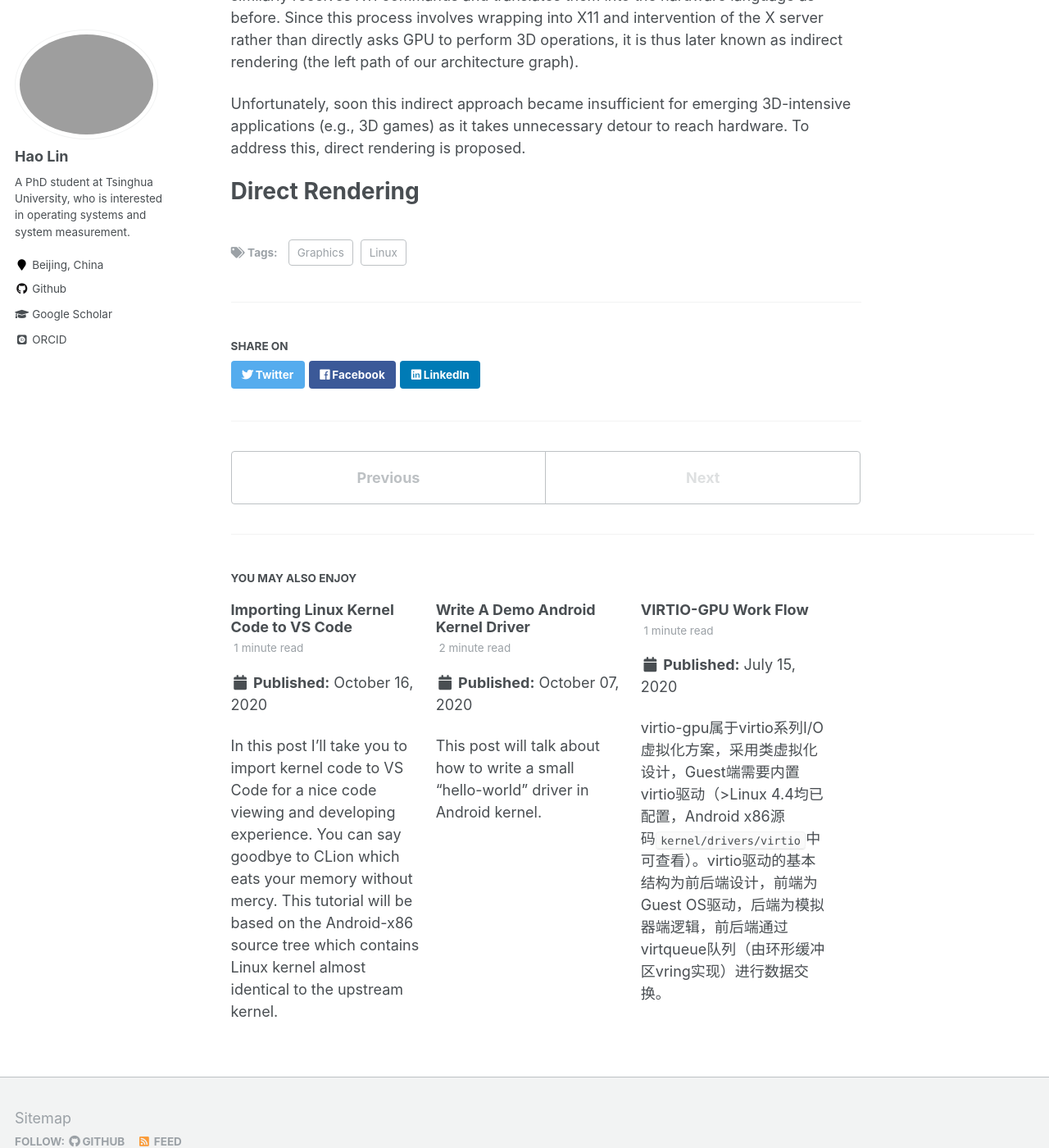
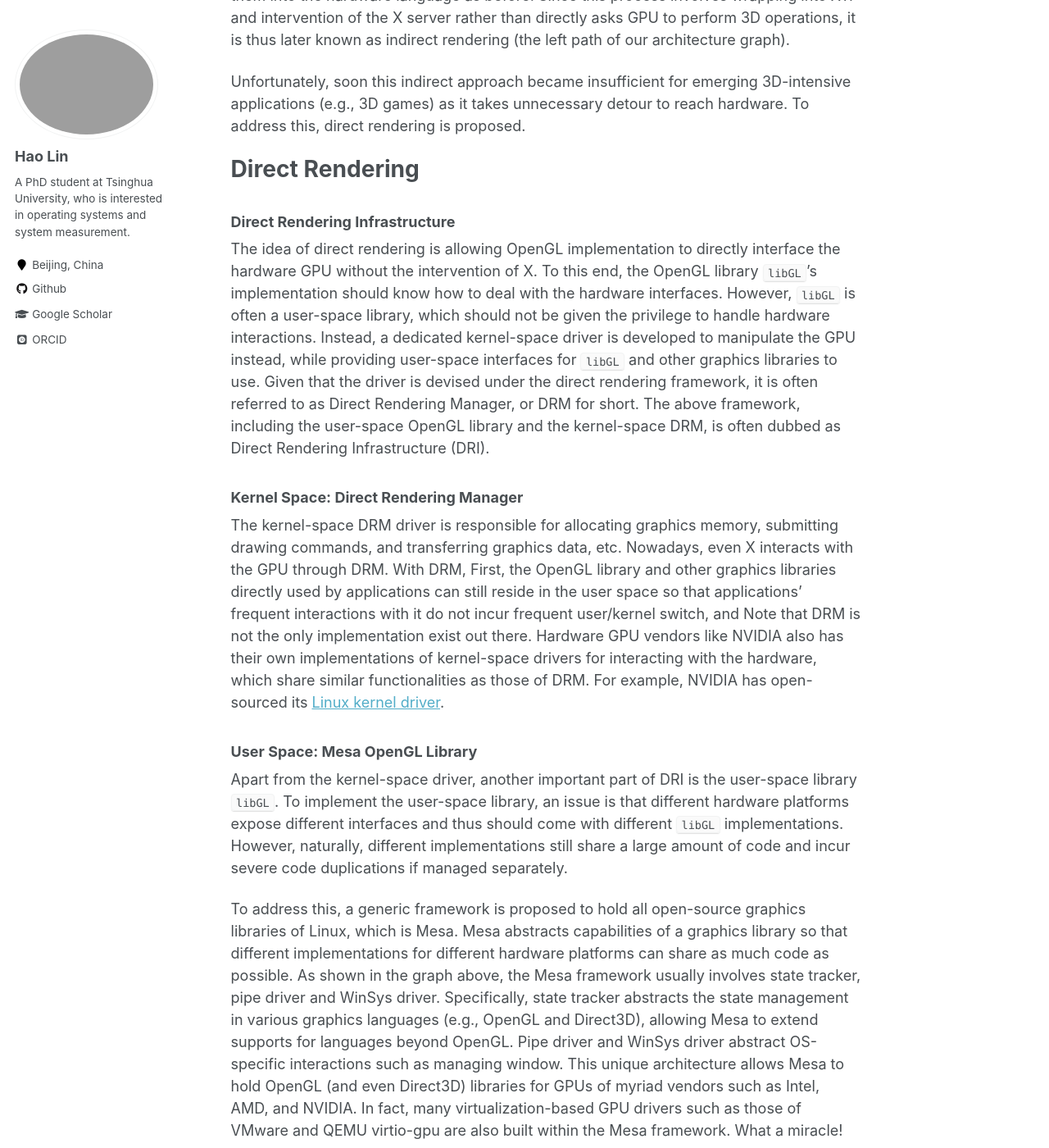
Before and after one commit to andylin-hao/andylin-hao.github.io, a Jekyll site: the page built from _posts/2021-04-25-Linux-Graphics-Stack.md, in a window 1280 px wide and 1400 px high, scrolled down 2770 px. Shown: the whole window at 82% size. Built offline with Jekyll 4.4.1, drawn with Linux system fonts in a browser that asks for light colours; some web fonts are replaced; some of the changed text lies outside the part shown.

Commit message:
update linux graphics post

```diff
--- a/_posts/2021-04-25-Linux-Graphics-Stack.md
+++ b/_posts/2021-04-25-Linux-Graphics-Stack.md
@@ -34,8 +34,50 @@ Nothing is complex in the beginning. The same goes for the Linux graphics. In th
 At that time, only 2D rendering is necessary for computer graphics. Therefore, the initial ``libX11`` only includes 2D-related operations. However, with the advent of 3D graphics, the above-described architecture soon fails to satisfy people's needs. To perform 3D rendering on heterogeneous hardware,
 OpenGL is developed as the new GPU-agnostic interfaces for 3D operations. Specifically, OpenGL is only a series of function specifications that dictate only “what they do” but do not restrict “how to do it”. Thus, the actual OpenGL implementation is totally delegated to the system, which normally can be found in the ``libGL.so`` your 3D applications link to.
 
-To fully exploit the hardware capability and avoid complete refactoring of the whole stack, the initial implementation of OpenGL is built upon the 2D X server architecture. The technique that makes this possible is what we call the GL eXtenstion (``GLX``) of the X11 protocol. ``GLX`` is a wapper that wraps OpenGL function calls in X11. The X server then similarly receives X11 commands and translates them into the hardware language as before. Since this process involves wrapping into X11 and intervention of the X server rather than directly asks GPU to perform 3D operations, it is thus later known as indirect rendering (the left path of our architecture graph).
+To avoid complete refactoring of the whole stack, the initial implementation of OpenGL is built upon the 2D X server architecture. The technique that makes this possible is what we call the GL eXtenstion (``GLX``) of the X11 protocol. ``GLX`` is a wapper that wraps OpenGL function calls in X11. The X server then similarly receives X11 commands and translates them into the hardware language as before. Since this process involves wrapping into X11 and intervention of the X server rather than directly asks GPU to perform 3D operations, it is thus later known as indirect rendering (the left path of our architecture graph).
 
 Unfortunately, soon this indirect approach became insufficient for emerging 3D-intensive applications (e.g., 3D games) as it takes unnecessary detour to reach hardware. To address this, direct rendering is proposed.
 
 # Direct Rendering
+
+### Direct Rendering Infrastructure
+
+The idea of direct rendering is allowing OpenGL implementation
+    to directly interface the hardware GPU without the intervention of X.
+To this end, the OpenGL library `libGL`'s implementation should know how to deal with the hardware interfaces.
+However, `libGL` is often a user-space library,
+    which should not be given the privilege to handle hardware interactions.
+Instead, a dedicated kernel-space driver is developed to manipulate the GPU instead,
+    while providing user-space interfaces for `libGL` and other graphics libraries to use.
+Given that the driver is devised under the direct rendering framework,
+    it is often referred to as Direct Rendering Manager, or DRM for short.
+The above framework, including the user-space OpenGL library and the kernel-space DRM,
+    is often dubbed as Direct Rendering Infrastructure (DRI).
+
+### Kernel Space: Direct Rendering Manager
+
+The kernel-space DRM driver is responsible for allocating graphics memory, submitting drawing commands, and transferring graphics data, etc.
+Nowadays, even X interacts with the GPU through DRM.
+With DRM,
+First, the OpenGL library and other graphics libraries directly used by applications can still reside in the user space so that applications' frequent interactions with it do not incur frequent user/kernel switch, and
+Note that DRM is not the only implementation exist out there.
+Hardware GPU vendors like NVIDIA also has their own implementations of kernel-space drivers for interacting with the hardware,
+    which share similar functionalities as those of DRM.
+For example, NVIDIA has open-sourced its [Linux kernel driver](https://github.com/NVIDIA/open-gpu-kernel-modules).
+
+### User Space: Mesa OpenGL Library
+
+Apart from the kernel-space driver, another important part of DRI is the user-space library `libGL`.
+To implement the user-space library,
+    an issue is that different hardware platforms expose different interfaces and thus should come with different `libGL` implementations.
+However, naturally, different implementations still share a large amount of code and incur severe code duplications if managed separately.
+
+To address this, a generic framework is proposed to hold all open-source graphics libraries of Linux, which is Mesa.
+Mesa abstracts capabilities of a graphics library so that different implementations for different hardware platforms can share as much code as possible.
+As shown in the graph above,
+    the Mesa framework usually involves state tracker, pipe driver and WinSys driver.
+Specifically, state tracker abstracts the state management in various graphics languages (e.g., OpenGL and Direct3D), allowing Mesa to extend supports for languages beyond OpenGL.
+Pipe driver and WinSys driver abstract OS-specific interactions such as managing window.
+This unique architecture allows Mesa to hold OpenGL (and even Direct3D) libraries for GPUs of myriad vendors such as Intel, AMD, and NVIDIA.
+In fact, many virtualization-based GPU drivers such as those of VMware and QEMU virtio-gpu are also built within the Mesa framework.
+What a miracle!
```
